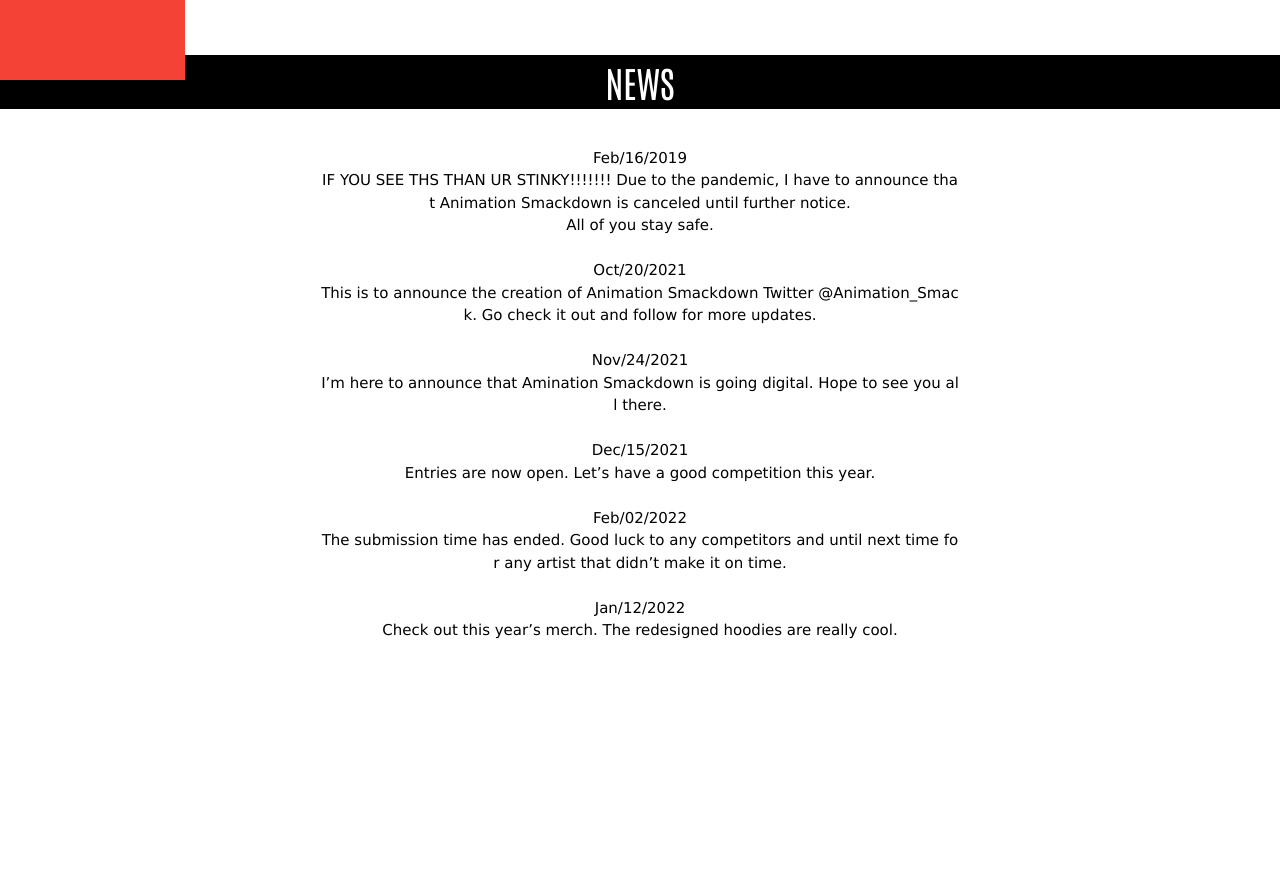
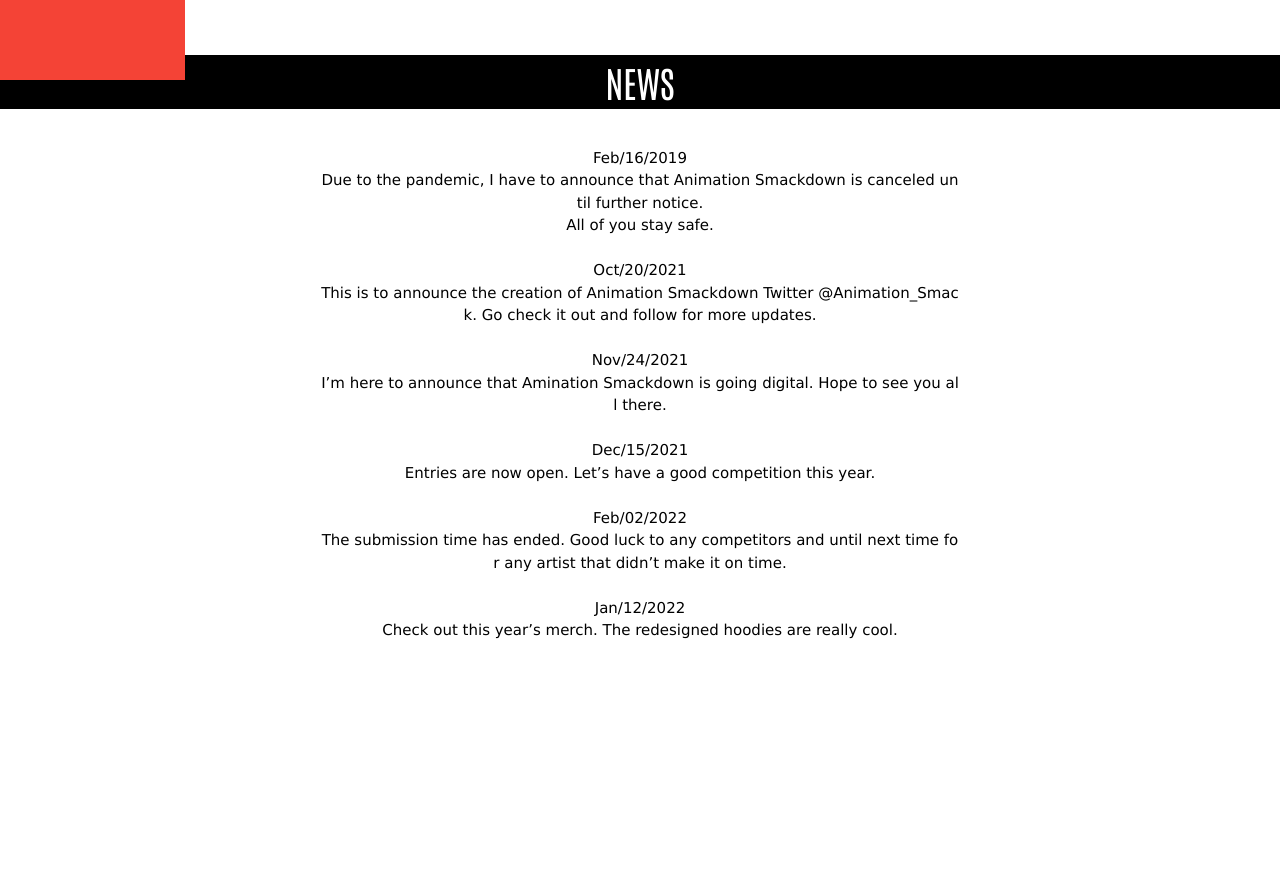
Before and after one commit to Fermelendezz/Fermelendezz.github.io, a plain HTML site: page index.html in a window 1280 px wide. Shown: the part 800-1671 px from the top of the page. Drawn offline with Linux system fonts and the light colour scheme.

Commit message:
Update index.html

```diff
--- a/index.html
+++ b/index.html
@@ -109,7 +109,6 @@
 <br>
 Feb/16/2019
 <br>
-    IF YOU SEE THS THAN UR STINKY!!!!!!!
 Due to the pandemic, I have to announce that Animation Smackdown is canceled until further notice. <br>All of you stay safe.
 <br><br>
 Oct/20/2021
```
